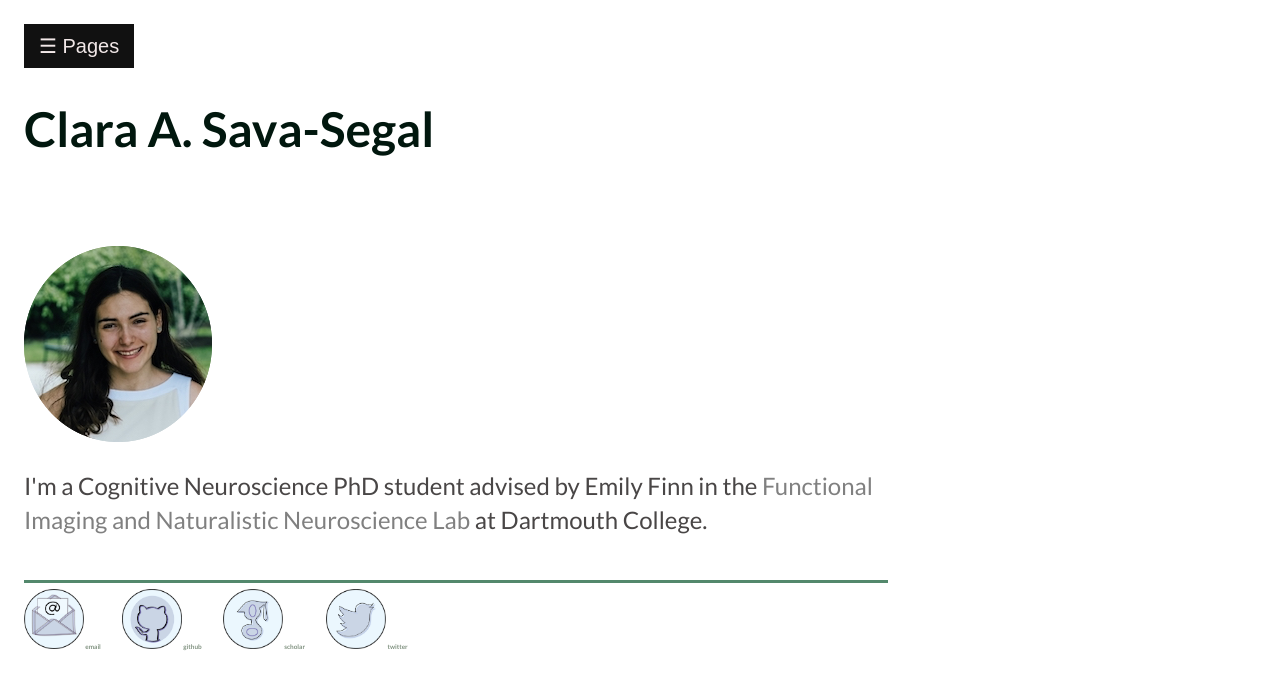
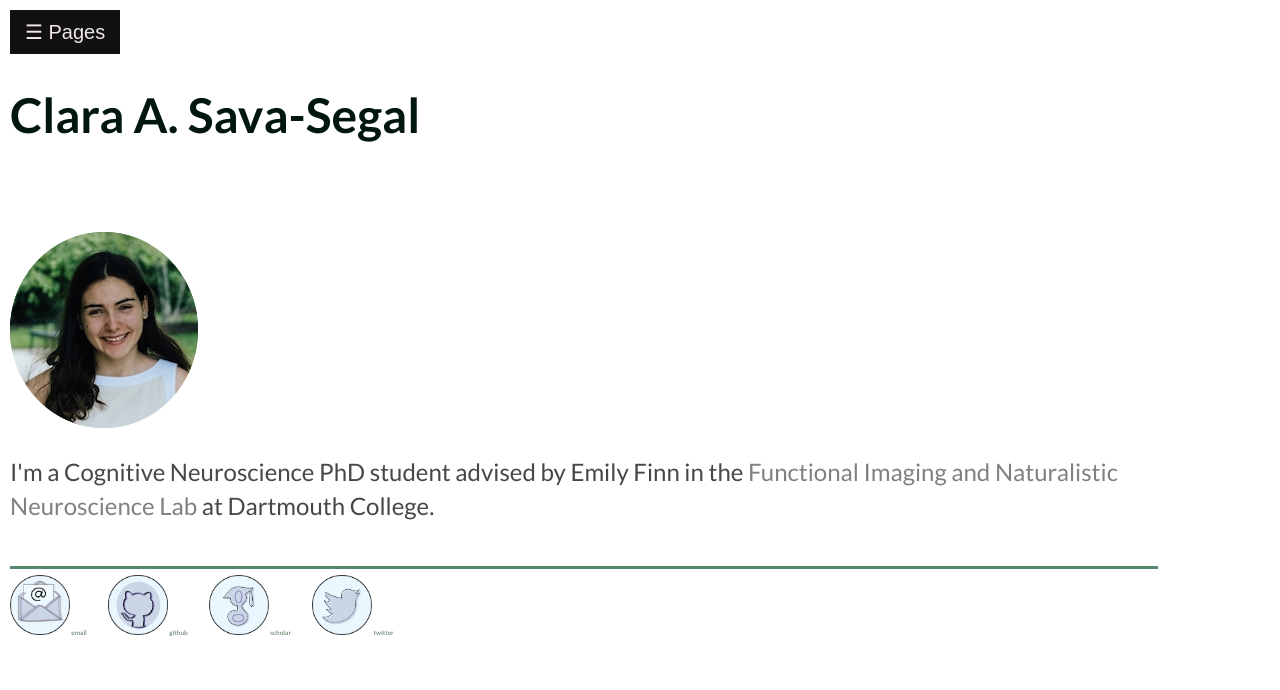
Before and after one commit to csavasegal/csavasegal.github.io, a Jekyll site: the page built from index.html, in a window 1280 px wide. Shown: the top 690 px of the page. Built offline with Jekyll 4.4.1, drawn with Linux system fonts in a browser that asks for light colours.

Commit message:
Add files via upload

```diff
--- a/css/main.css
+++ b/css/main.css
@@ -1,6 +1,6 @@
 body {
     /* margin: 60px auto; */
-    width: 70%;
+    width: 90%;
 }
 nav ul, footer ul {
     font-family:'Lato', 'Lato','Lato';
@@ -86,10 +86,7 @@ header {
     left: 20px;
   }
 
-  .blurb {
-    /* margin-left: 200px;  */
-    /* Same as the width of the sidenav */
-  }
+
 
   /* .container {
     margin-left: 200px; /* Same as the width of the sidenav */
@@ -200,13 +197,7 @@ ul {
 
 #main {
   transition: margin-left .5s;
-  padding: 16px;
-}
-
-/* On smaller screens, where height is less than 450px, change the style of the sidenav (less padding and a smaller font size) */
-@media screen and (max-height: 450px) {
-  .sidebar {padding-top: 15px;}
-  .sidebar a {font-size: 18px;}
+  padding: 2px;
 }
 
 
```
